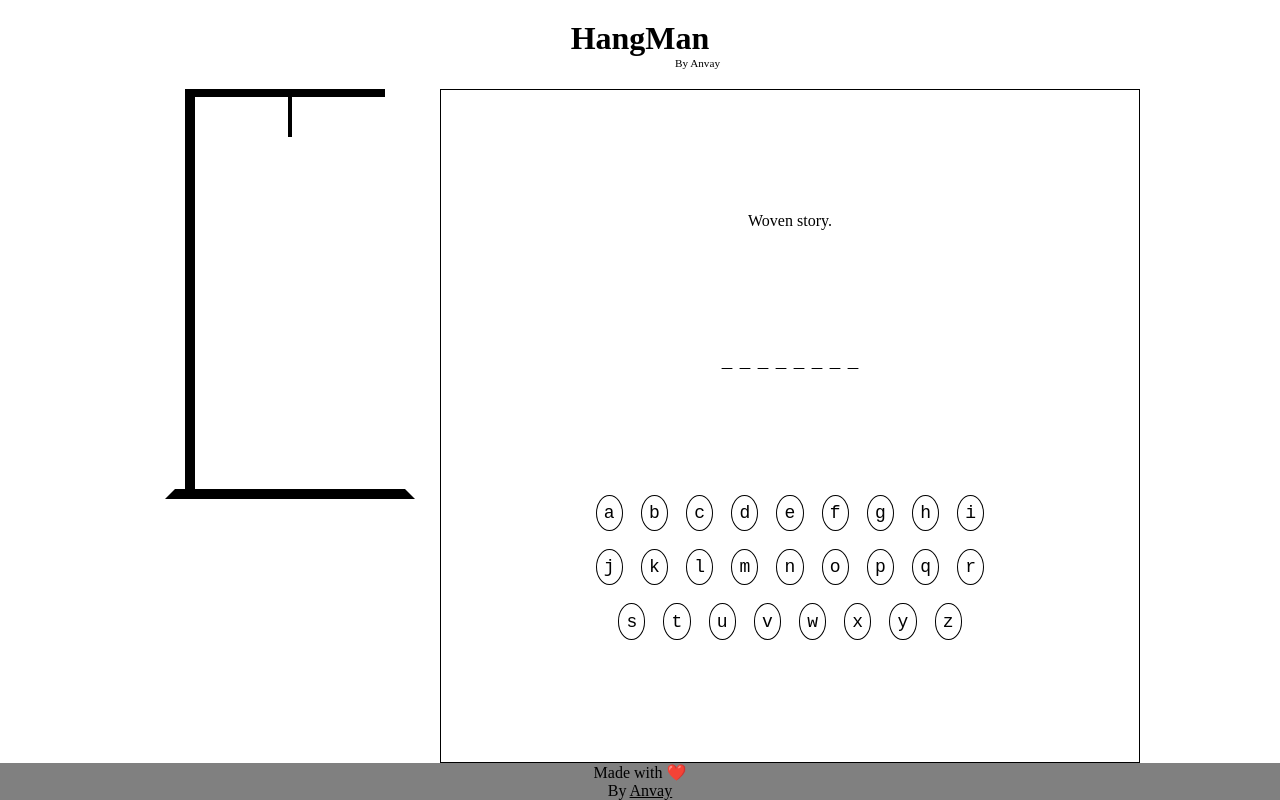
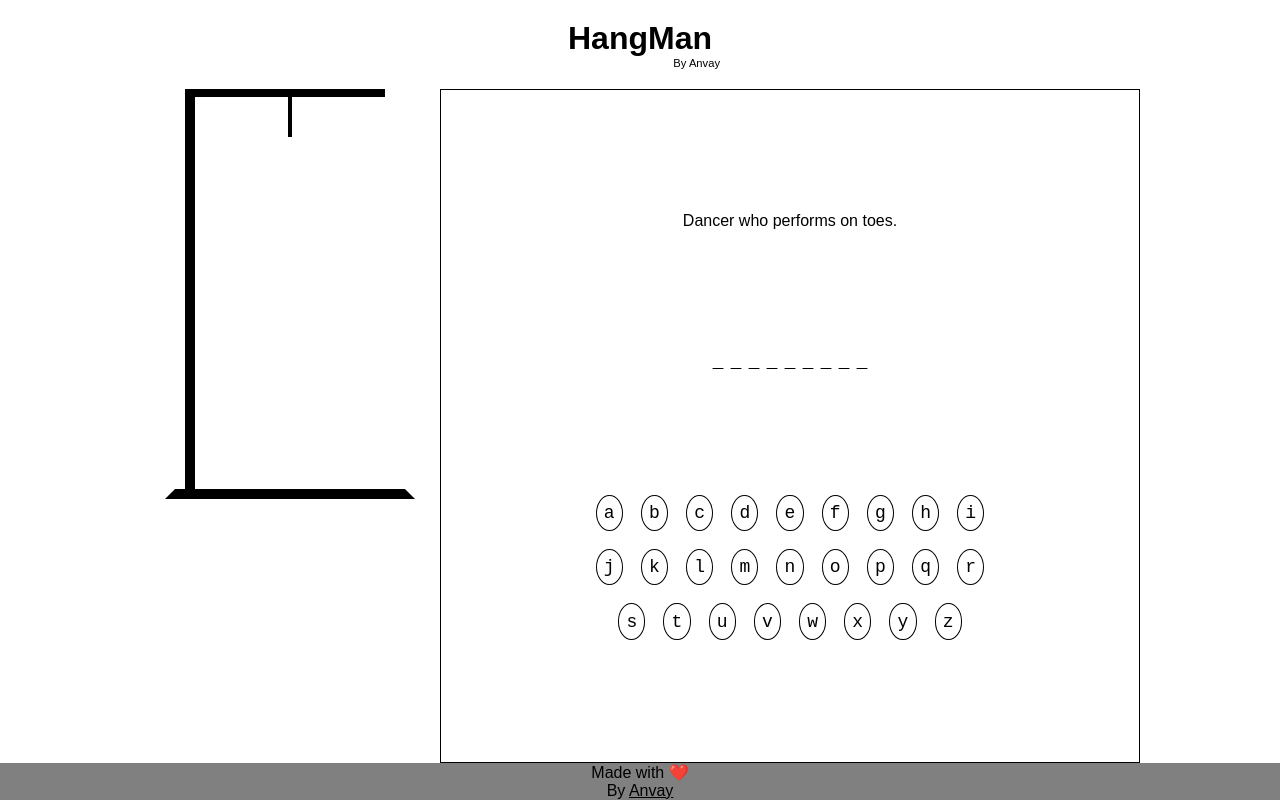
Before and after one commit to anvay69/hangman, a plain HTML site: page index.html in a window 1280 px wide. Drawn offline with Linux system fonts and the light colour scheme.

```diff
--- a/index.html
+++ b/index.html
@@ -15,7 +15,7 @@
     </div>
 
     <!-- The Game Area-->
-    <main class="gamearea">
+    <div class="gamearea">
         <!-- The Hangman, left side of game area-->
         <div class="hangman">
             <div class="stand-top"></div>
@@ -39,11 +39,17 @@
             <div class="keyboard">
             </div>
         </div>
-    </main>
+    </div>
+
+    <div class="endscreen">
+        <p>The word was <span id="word-reveal"></span></p>
+        <p>You <span id="win-status"></span></p>
+        <button id="restart" onclick="setup();">Play Again</button>
+    </div>
 
     <footer>
         <p>Made with ❤️</p>
-        <p>By <a href="https://github.com/anvay69">Anvay</a></p>
+        <p>By <a target="_blank" href="https://github.com/anvay69">Anvay</a></p>
     </footer>
 </body>
 </html>
--- a/script.js
+++ b/script.js
@@ -1,11 +1,5 @@
 // populating the html the right way
 
-let all_chars = "";
-for (let i = 0; i < 26; i++) {
-    let curr_char = String.fromCharCode(i+97);
-    all_chars += `<span class="character" name="${curr_char}">${curr_char}</span>\n`
-}
-document.querySelector(".keyboard").innerHTML = all_chars
 
 
 // TODO: select the word
@@ -19,63 +13,82 @@ document.querySelector(".keyboard").innerHTML = all_chars
 // TODO: add a restart button in the endarea
 
 data = [
-    ["javascript", "Web wizardry."],
-    ["elephant", "Big ears, big heart."],
-    ["giraffe", "Necking it."],
-    ["piano", "Keys to the music."],
-    ["chocolate", "Sweet temptation."],
-    ["unicorn", "Mythical one-horned."],
-    ["mountain", "Nature's giant."],
-    ["computer", "Digital brain."],
-    ["astronaut", "Space explorer."],
-    ["happiness", "Joyful state."],
-    ["ocean", "Blue vastness."],
-    ["pyramid", "Ancient pointy."],
-    ["butterfly", "Winged beauty."],
-    ["chameleon", "Color changer."],
-    ["dinosaur", "Prehistoric giant."],
-    ["galaxy", "Star city."],
-    ["keyboard", "Type away."],
-    ["photograph", "Captured moment."],
-    ["volcano", "Fiery mountain."],
-    ["zebra", "Stripes galore."],
-    ["rainbow", "Colorful arc."],
-    ["penguin", "Dapper flapper."],
-    ["sapphire", "Blue gem."],
-    ["chandelier", "Hanging sparkle."],
-    ["universe", "All that is."],
-    ["hurricane", "Windy tempest."],
-    ["labyrinth", "Maze runner."],
-    ["whale", "Ocean giant."],
-    ["symphony", "Orchestral magic."],
-    ["alchemy", "Transforming base."],
-    ["mosaic", "Piece together."],
-    ["ballerina", "Grace in motion."],
-    ["telescope", "Star gazer."],
-    ["kaleidoscope", "Pattern maker."],
-    ["fireworks", "Sky blooms."],
-    ["choreography", "Dance design."],
-    ["hologram", "3D illusion."],
-    ["labyrinthine", "Twisty paths."],
-    ["octopus", "Eight-armed wonder."],
-    ["tornado", "Whirling wind."],
-    ["sundae", "Ice cream delight."],
-    ["jigsaw", "Piece puzzle."],
-    ["cactus", "Desert spiker."],
-    ["marathon", "Long run."],
-    ["biscuit", "Crunchy treat."],
-    ["balloon", "Air-filled fun."],
-    ["quicksand", "Sinking trap."],
-    ["firefly", "Nature's light."],
-    ["whirlwind", "Spinning chaos."],
-    ["carousel", "Merry-go-round."],
-    ["puzzle", "Mind teaser."],
-    ["scavenger", "Treasure hunter."],
-    ["tapestry", "Woven story."],
-    ["djembe", "Drum of rhythm."],
-    ["sorcery", "Magic tricks."],
-    ["puzzle", "Piece it together."]
+    ["apple", "A fruit that keeps doctors away."],
+    ["giraffe", "The tallest animal on Earth."],
+    ["pasta", "Twirl it on your fork, delicious!"],
+    ["ocean", "Home to fish and mermaids alike."],
+    ["pizza", "A slice of happiness, cheesy goodness."],
+    ["bicycle", "Two wheels, one happy rider!"],
+    ["cactus", "Desert plant that loves the sun."],
+    ["butterfly", "Colorful insect that loves flowers."],
+    ["piano", "Keys that play beautiful melodies."],
+    ["elephant", "Large animal with a big trunk."],
+    ["kangaroo", "Jumping animal with a pouch."],
+    ["guitar", "Six strings for strumming tunes."],
+    ["chocolate", "Sweet treat that melts in mouth."],
+    ["taco", "Delicious wrap filled with goodness."],
+    ["jigsaw", "Puzzle pieces that fit together."],
+    ["penguin", "Flightless bird that loves cold."],
+    ["rocket", "Blast off into outer space!"],
+    ["unicorn", "Mythical horse with a magical horn."],
+    ["balloon", "Inflatable fun for celebrations everywhere."],
+    ["dragon", "Fire-breathing creature of legends."],
+    ["sandwich", "Two slices of bread, endless fillings."],
+    ["computer", "Device that helps you connect globally."],
+    ["zebra", "Horse with black and white stripes."],
+    ["whale", "Giant mammal that swims in oceans."],
+    ["squirrel", "Nut-loving critter with a bushy tail."],
+    ["camera", "Captures moments in a single click."],
+    ["robot", "Mechanical friend that helps humans."],
+    ["volcano", "Mountain that erupts with lava."],
+    ["tornado", "Spinning wind that can cause chaos."],
+    ["sundae", "Ice cream topped with delicious goodies."],
+    ["skyscraper", "Tall building that touches the sky."],
+    ["pancake", "Fluffy breakfast treat with syrup."],
+    ["firefighter", "Brave person who fights fires."],
+    ["mermaid", "Half fish, half beautiful human."],
+    ["goblin", "Mischievous creature from fairy tales."],
+    ["symphony", "Orchestra playing harmonious music together."],
+    ["hurricane", "Powerful storm with strong winds."],
+    ["chameleon", "Lizard that changes its color."],
+    ["detective", "Solves mysteries and uncovers secrets."],
+    ["fountain", "Water feature that adds beauty."],
+    ["scarecrow", "Keeps birds away from crops."],
+    ["telescope", "Tool for seeing distant stars."],
+    ["marathon", "Long-distance running event for endurance."],
+    ["kaleidoscope", "Colorful patterns that change with view."],
+    ["carousel", "Spinning ride with colorful horses."],
+    ["snowman", "Made of snow, wears a scarf."],
+    ["octopus", "Sea creature with eight long arms."],
+    ["jellyfish", "Gelatinous creature that floats gracefully."],
+    ["sandcastle", "Built on the beach, washed away."],
+    ["whistle", "Makes a sound when blown."],
+    ["labyrinth", "Complex maze that confuses travelers."],
+    ["ballerina", "Dancer who performs on toes."],
+    ["safari", "Adventure to see wild animals."],
+    ["trophy", "Award for winning a competition."],
+    ["fireworks", "Bright explosions in the night sky."],
+    ["carnival", "Festival with rides and games."],
+    ["puzzle", "Challenge that requires solving pieces."],
+    ["rainbow", "Colorful arc in the sky after rain."],
+    ["treasure", "Valuable items hidden away somewhere."],
+    ["coconut", "Hard shell with sweet water inside."],
+    ["mushroom", "Fungi that can be edible or not."],
+    ["skeleton", "Framework of bones in the body."],
+    ["chandelier", "Fancy light fixture hanging from ceiling."]
 ]
+
+
+function setup() {
+    document.querySelector(".endscreen").style.display = "none";
+    document.querySelector(".gamearea").style.display = "flex";
+
+    let all_chars = "";
+    for (let i = 0; i < 26; i++) {
+        let curr_char = String.fromCharCode(i+97);
+        all_chars += `<span class="character" name="${curr_char}">${curr_char}</span>\n`
+    }
+    document.querySelector(".keyboard").innerHTML = all_chars
 
     // setting up the hint and placeholder
     // holding all the placeholder characters in placeholders
@@ -87,6 +100,7 @@ let hint = data[randomIndex][1];
     document.querySelector(".hint").textContent = hint;
     let placeholders = new Array(word.length);
     let placeholder = document.querySelector(".word");
+    placeholder.innerHTML = "";
 
     for (let i = 0; i < word.length; i++) {
         let char = document.createElement("span");
@@ -106,21 +120,23 @@ hangman.forEach((elem) => {
     let turns = 0;
     let left = word.length;
 
-function disableAll() {
     document.querySelectorAll(".character").forEach(
         (elem) => {
-            elem.removeEventListener('click');
+            elem.addEventListener('click', handleClick);
+            elem.style.cursor = "pointer";
         }
-    )
-}
+    );
 
+
+    // inner functions because I need them to be like this
     function handleClick(event) {
         if (event.target.hasAttribute("checked")) {
             return;
         }
 
         event.target.setAttribute("checked", "");
-    turns += 1;
+        event.target.style.cursor = "not-allowed";
+
         let character = event.target.getAttribute("name");
         let found = false;
         for (let i = 0; i < word.length; i++) {
@@ -137,20 +153,48 @@ function handleClick(event) {
         } else {
             event.target.style.background = "#ff5d5d";
             event.target.style.color = "#9b0000";
+            hangman[turns].style.visibility = "visible";
+            turns += 1;
+
         }
 
         if (left == 0) {
             disableAll();
-        setTimeout(()=>gameOver(true), 3000);
+            setTimeout(()=>gameOver(true), 1000);
         } else if (turns == 6) {
-        setTimeout(()=>gameOver(false), 3000);
+            setTimeout(()=>gameOver(false), 1000);
             disableAll();
         }
 
     }
 
+    function disableAll() {
         document.querySelectorAll(".character").forEach(
             (elem) => {
-        elem.addEventListener('click', handleClick)
+                elem.removeEventListener('click', handleClick);
+                elem.style.cursor = "not-allowed";
             }
-)
+        );
+    }
+
+    function gameOver(isWon) {
+        let word_reveal = document.querySelector("#word-reveal");
+        let win_status = document.querySelector("#win-status")
+        word_reveal.textContent = word;
+
+        if (isWon) {
+            win_status.textContent = "Won!";
+            win_status.style.color = "#1a6200"
+            word_reveal.style.color = "#1a6200"
+        } else {
+            win_status.textContent = "Lost!";
+            win_status.style.color = "#960000"
+            word_reveal.style.color = "#960000"
+        }
+
+        document.querySelector(".gamearea").style.display = "none";
+        document.querySelector(".endscreen").style.display = "block";
+    }
+}
+
+setup();
--- a/style.css
+++ b/style.css
@@ -1,5 +1,6 @@
 * {
     box-sizing: border-box;
+    font-family: Arial, Helvetica, sans-serif;
 }
 
 body {
@@ -26,7 +27,7 @@ body {
     font-size: 0.7em;
 }
 
-main {
+.gamearea {
     flex: 1;
 
     display: flex;
@@ -167,6 +168,23 @@ main {
     border: 1px solid black;
 }
 
+/* End screen */
+.endscreen {
+    flex: 1;
+    font-size: 24px;
+    margin: auto;
+    display: none;
+    text-align: center;
+}
+
+#restart {
+    border: 2px solid black;
+    font-size: 20px;
+    padding: 1em 2em;
+    border-radius: 0.2em;
+    background: white;
+    cursor: pointer;
+}
 footer {
     text-align: center;
     background-color: gray;
```
Lines whose indentation alone changed are shown as unchanged.
